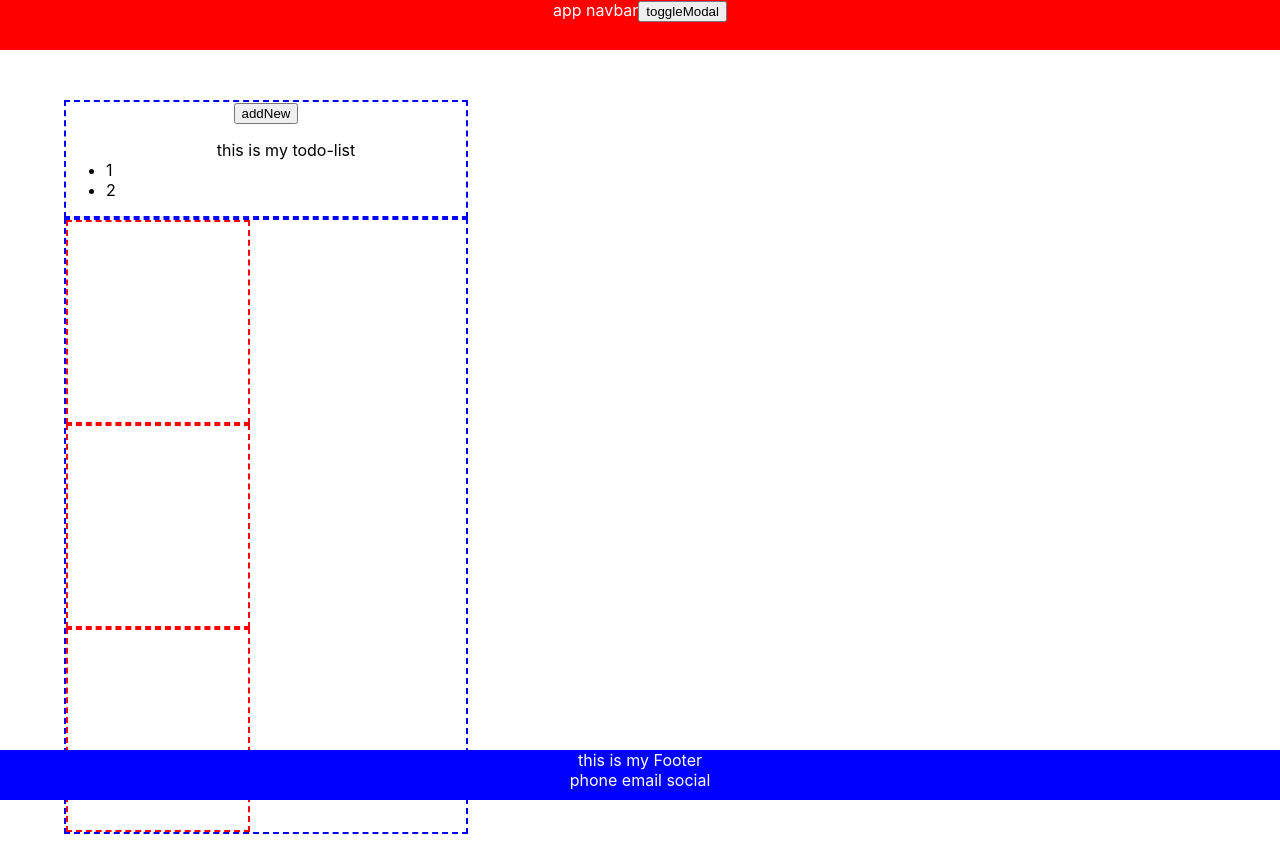
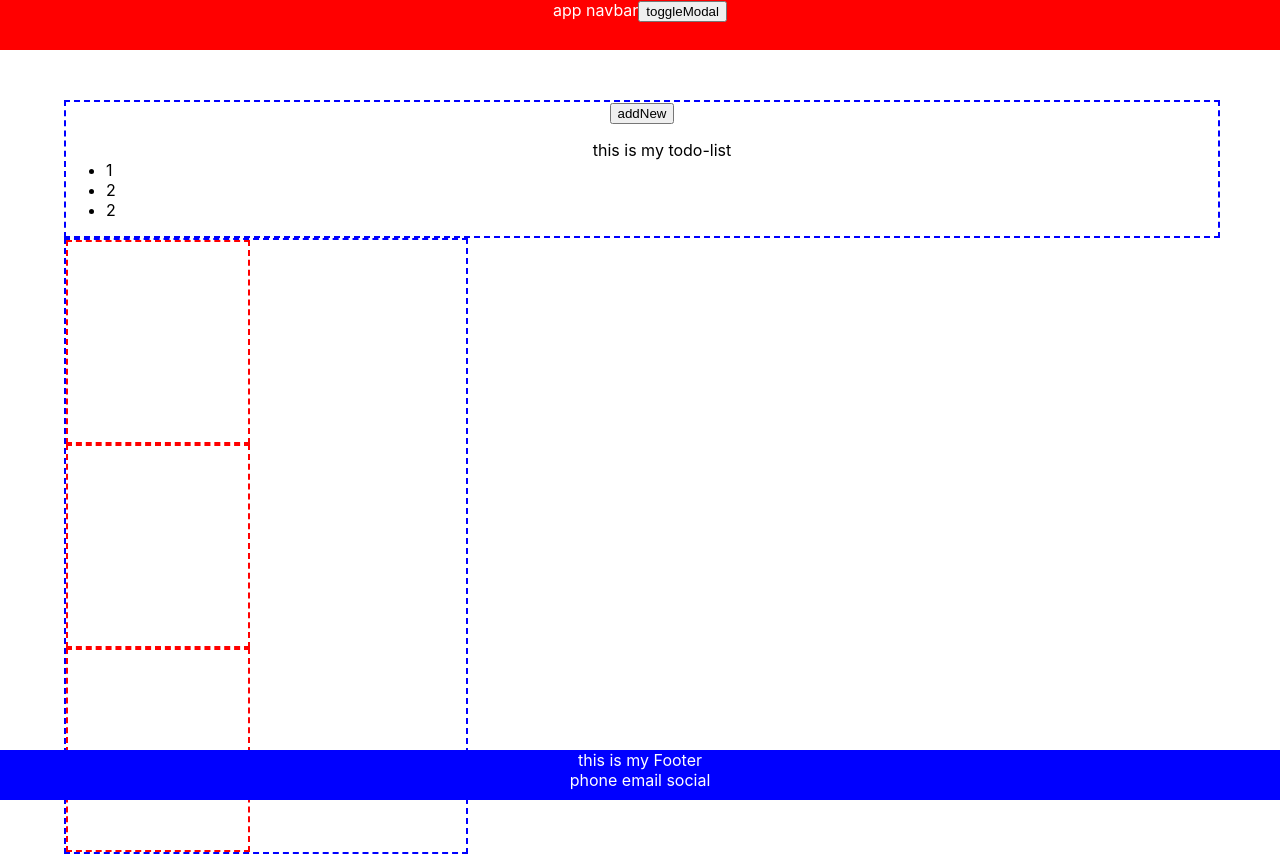
Before and after one commit to stevedoty/my-playground, a React (Create React App) app: page / in a window 1280 px wide. Shown: the top 854 px of the page. Built offline with nearby package versions, Linux system fonts and the light colour scheme.

Commit message:
setstate todo list

```diff
--- a/src/App.css
+++ b/src/App.css
@@ -25,7 +25,7 @@
   padding-right: 5%;
 }
 .App-Body_Todos {
-  width: 400px;
+    width: 90%;
   border: 2px blue dashed;
 }
 .App-Body_Todos-Item {
--- a/src/Components/Body.js
+++ b/src/Components/Body.js
@@ -3,21 +3,23 @@ import React from 'react';
 class Body extends React.Component {
   constructor(props){
     super(props);
-
+    this.state = {
+      todos : [
+        "1",
+        "2",
+        "2"
+      ]
+    }
     this.handleTodoButtonClick = this.handleTodoButtonClick.bind(this)
   }
-  todos = [
-    "1",
-    "2"
-  ]
+
   handleTodoButtonClick(event){
     event.preventDefault();
-    this.todos.push("3")
-    console.log(this.todos);
+    let newTodos = this.state.todos
+    newTodos.push("3")
+    this.setState({todos:newTodos})
   }
   render() {
-
-
 
     return (
     <div className="App-Body">
@@ -26,7 +28,7 @@ class Body extends React.Component {
           onClick={this.handleTodoButtonClick}>addNew</button>
         <ul>
           this is my todo-list
-          {this.todos.map( element => <li  className="App-Body_Todos-Item">{element}</li> )}
+          {this.state.todos.map( element => <li  className="App-Body_Todos-Item">{element}</li> )}
         </ul>
       </div>
       <div className="App-Body_Gallery">
```
